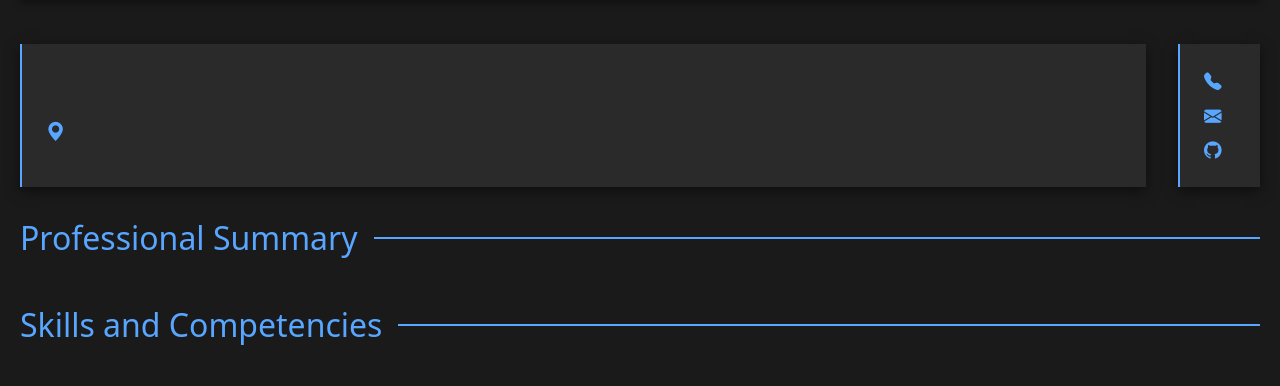
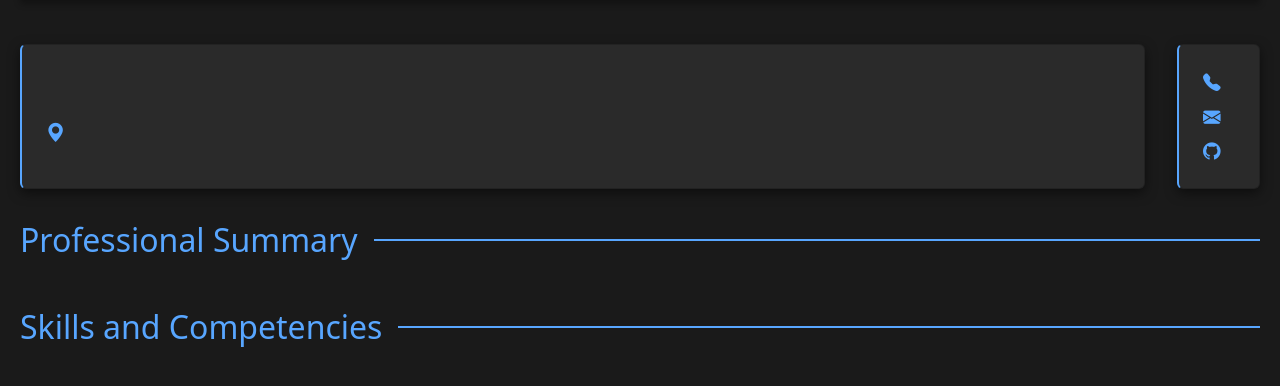
Before and after one commit to alfred-c-scott/PortfolioSite, a FastAPI app: template app/templates/home.html in a window 1280 px wide. Shown: the part 78-464 px from the top of the page. Run offline with FastAPI, Linux system fonts and the light colour scheme; the template is opened without the code that fills it, so the values that code supplies are empty; parts of the project's set-up code (start-up, migrations or seed data) failed here and were passed over.

Commit message:
css refactor

```diff
--- a/app/templates/base.html
+++ b/app/templates/base.html
@@ -93,6 +93,38 @@
             background-color: var(--color-accent-primary);
         }
 
+        /* ============================================
+           Global Bullet Styles - Site Wide
+           ============================================ */
+        ul, ol {
+            list-style-type: square;
+        }
+
+        ul li::marker,
+        ol li::marker {
+            color: var(--color-accent-primary);
+        }
+
+        /* ============================================
+           Global Card/Container Styles - Site Wide
+           ============================================ */
+        .card {
+            background-color: var(--color-bg-container);
+            padding: 1.5rem;
+            box-shadow: 0 4px 12px rgba(0, 0, 0, 0.5);
+        }
+
+        /* ============================================
+           Global Link Hover Styles - Site Wide
+           ============================================ */
+        a {
+            transition: color 0.2s;
+        }
+
+        a:hover {
+            color: var(--color-accent-primary);
+        }
+
         {% block style %}
         {% endblock %}
     </style>
--- a/app/templates/home.html
+++ b/app/templates/home.html
@@ -14,10 +14,7 @@
     }
 
     .name-address-container {
-        background-color: var(--color-bg-container);
         border-left: 2px solid var(--color-accent-primary);
-        padding: 1.5rem;
-        box-shadow: 0 4px 12px rgba(0, 0, 0, 0.5);
         display: flex;
         flex-direction: column;
         justify-content: center;
@@ -50,10 +47,7 @@
     }
 
     .contact-container {
-        background-color: var(--color-bg-container);
         border-left: 2px solid var(--color-accent-primary);
-        padding: 1.5rem;
-        box-shadow: 0 4px 12px rgba(0, 0, 0, 0.5);
         display: flex;
         flex-direction: column;
         justify-content: center;
@@ -89,18 +83,12 @@
     .contact-item a {
         color: var(--color-text-white);
         text-decoration: none;
-        transition: color 0.2s;
-    }
-
-    .contact-item a:hover {
-        color: var(--color-accent-primary);
     }
 
     /* ============================================
-       Bullets Section Styles
+       Bullets Section Styles (Page-Specific Layout)
        ============================================ */
     .bullets-list {
-        list-style-type: square;
         list-style-position: inside;
         margin: 0;
         padding: 0;
@@ -112,10 +100,6 @@
 
     .bullets-list li {
         padding-left: 0.5rem;
-    }
-
-    .bullets-list li::marker {
-        color: var(--color-accent-primary);
     }
 
     /* ============================================
@@ -144,7 +128,6 @@
     }
 
     .job-bullets {
-        list-style-type: square;
         list-style-position: outside;
         margin: 0;
         padding-left: 1.5rem;
@@ -158,10 +141,6 @@
 
     .job-bullets li:last-child {
         margin-bottom: 0;
-    }
-
-    .job-bullets li::marker {
-        color: var(--color-accent-primary);
     }
 
     /* ============================================
@@ -191,7 +170,7 @@
 <div class="content-container py-4">
     <div class="header-section">
         <!-- Name and Address Container -->
-        <div class="name-address-container">
+        <div class="name-address-container card">
             <div class="name-address-section">
                 <!-- Name -->
                 <div class="mb-4">
@@ -207,7 +186,7 @@
         </div>
 
         <!-- Contact Info -->
-        <div class="contact-container">
+        <div class="contact-container card">
         <div class="contact-info">
             <div class="contact-item">
                 <i class="bi bi-telephone-fill"></i>
```
